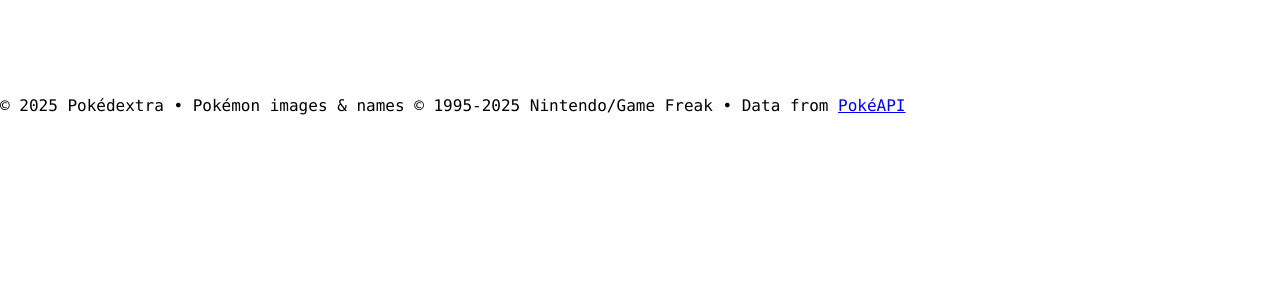
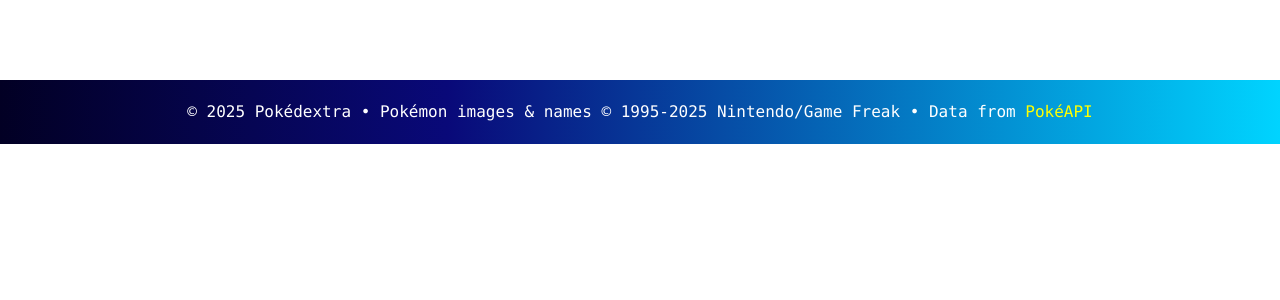
Before and after one commit to Pokedextra/pokedextra, a Flask app: page / in a window 1280 px wide. Shown: the part 320-620 px from the top of the page. Run offline with Flask 3, Linux system fonts and the light colour scheme.

Commit message:
feature: add footer styling - added css to add footer background gradient - added css to add footer padding and margin, align text to centre, and style text

```diff
--- a/app/static/css/styles.css
+++ b/app/static/css/styles.css
@@ -105,7 +105,32 @@
 
 .pokemon-item h2 {
   margin: 0 0 0.75rem;
+  font-size: 0.75rem;
+  line-height: 1rem;
+  text-align: center;
+}
+
+footer {
+  background: #020024;
+  background: linear-gradient(90deg, rgba(2, 0, 36, 1) 0%, rgba(9, 9, 121, 1) 35%, rgba(0, 212, 255, 1) 100%);
+  color: white;
+}
+
+.footer-content {
+  padding: 1.5rem 2rem;
+  margin-left: auto;
+  margin-right: auto;
+  max-width: 1440px;
+}
+
+.footer-copyright p {
+  margin: 0;
   font-size: 1rem;
   line-height: 1rem;
   text-align: center;
 }
+
+.footer-copyright a {
+  text-decoration: none;
+  color: yellow;
+}
--- a/app/templates/index.html
+++ b/app/templates/index.html
@@ -42,6 +42,7 @@
         </main>
       </main>
       <footer>
+        <div class="footer-content">
           <div class="footer-links">
             <!-- add buttons for footer links here -->
           </div>
@@ -50,6 +51,7 @@
               <a href="https://pokeapi.co/">PokéAPI</a>
             </p>
           </div>
+        </div>
       </footer>
     </div>
   </body>
```
Lines whose indentation alone changed are shown as unchanged.
